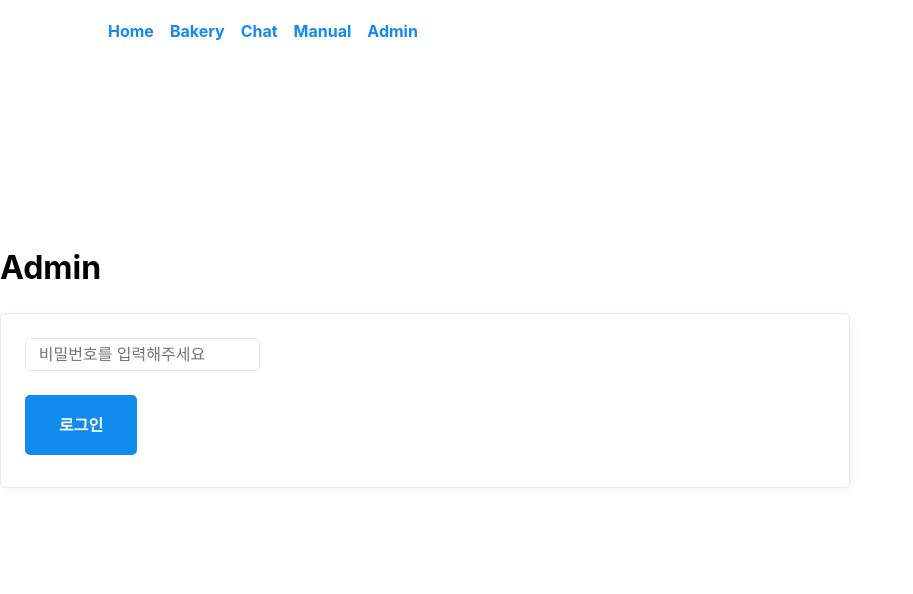
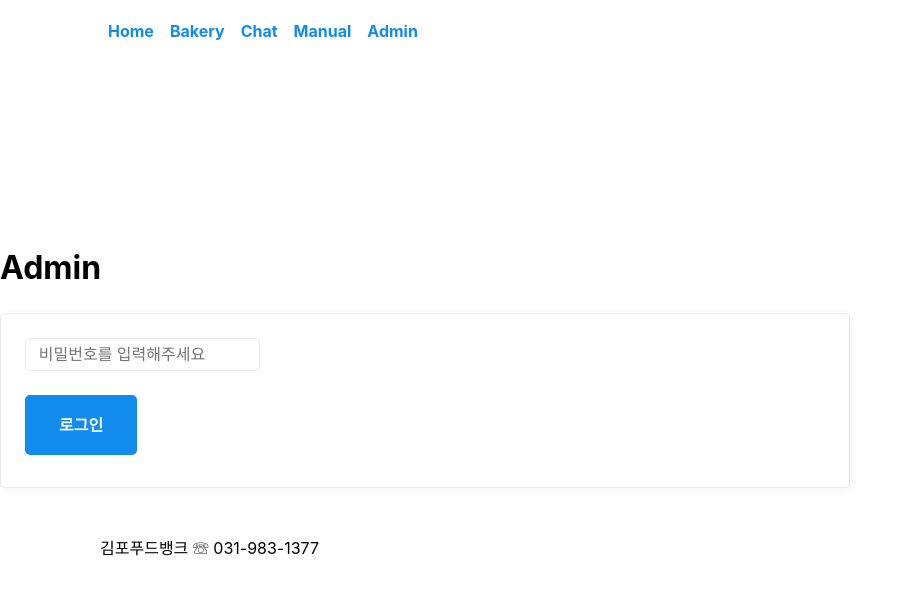
Before and after one commit to MS269/bread-collection, a React (Create React App) app: page /admin in a window 1280 px wide. Shown: the top 594 px of the page, without its empty margins (0-913 px from the left). Built offline with nearby package versions, Linux system fonts and the light colour scheme.

Commit message:
Commit Footer

```diff
--- a/src/App.tsx
+++ b/src/App.tsx
@@ -1,5 +1,6 @@
 import { HelmetProvider } from "react-helmet-async";
 import { BrowserRouter as Router, Route, Switch } from "react-router-dom";
+import Footer from "./components/Footer";
 import Header from "./components/Header";
 import routes from "./routes";
 import Admin from "./screens/Admin";
@@ -32,6 +33,7 @@ export default function App() {
           </Route>
           <NotFound />
         </Switch>
+        <Footer />
       </Router>
     </HelmetProvider>
   );
--- /dev/null
+++ b/src/components/Footer.tsx
@@ -0,0 +1,3 @@
+export default function Footer() {
+  return <footer>김포푸드뱅크 ☏ 031-983-1377</footer>;
+}
```
